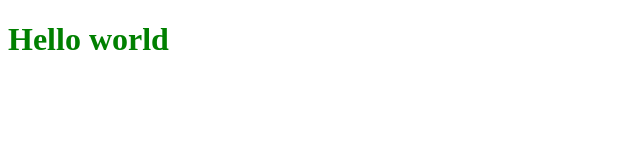
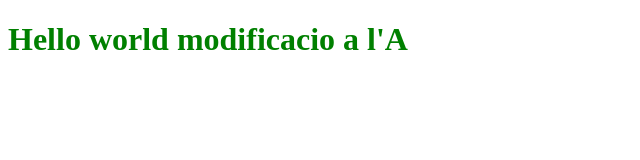
Before and after one commit to Jonathan0256/activitat2, a plain HTML site: page index.html in a window 1280 px wide. Shown: the whole page, without its empty margins (0-640 px from the left). Drawn offline with Linux system fonts and the light colour scheme.

Commit message:
Segona versio index

```diff
--- a/index.html
+++ b/index.html
@@ -7,6 +7,6 @@
   <link rel="stylesheet" href="styles.css">
 </head>
 <body>
-  <h1 class="res">Hello world</h1>
+  <h1 class="res">Hello world modificacio a l'A</h1>
 </body>
 </html>
```
